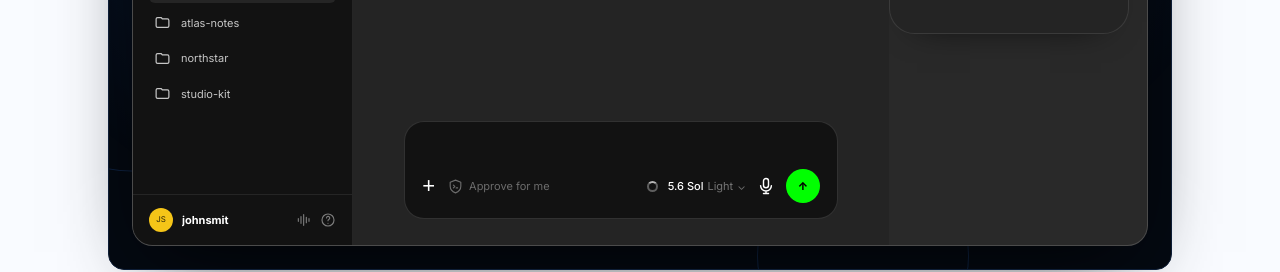
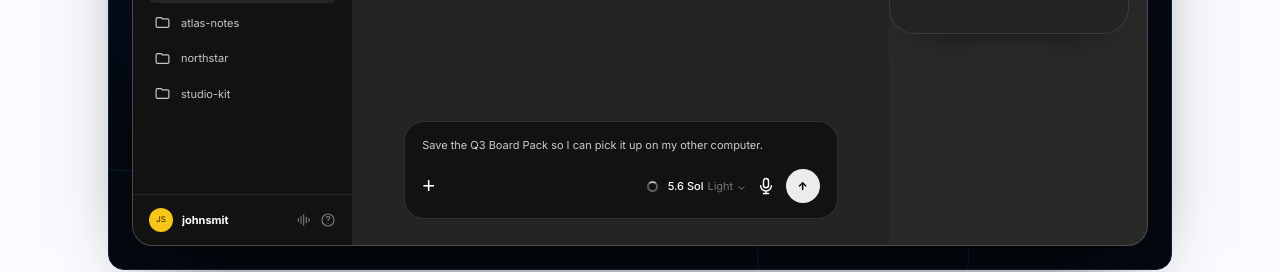
Before and after one commit to areia-ai/goodfolder, a Next.js app in the folder apps/web/: page / in a window 1280 px wide. Shown: the part 4560-4832 px from the top of the page. Built offline with nearby package versions, Linux system fonts and the light colour scheme.

Commit message:
Match handoff Codex composer

```diff
--- a/apps/web/app/globals.css
+++ b/apps/web/app/globals.css
@@ -1699,7 +1699,7 @@ img, svg { max-width: 100%; }
 @keyframes gf-demo-check { 0%, 25% { opacity: 0; transform: translateX(-8px); } 29%, 100% { opacity: 1; transform: translateX(0); } }
 .gf-demo-codex__checks svg { width: 13px; height: 13px; color: var(--gf-blue); flex: none; }
 .gf-demo-codex__composer { display: flex; width: min(100%, 650px); min-height: clamp(58px, 8vw, 98px); flex-direction: column; gap: clamp(7px, 1vw, 12px); margin-top: auto; border: 1px solid color-mix(in srgb, var(--gf-white) 13%, transparent); border-radius: clamp(12px, 1.6vw, 20px); padding: clamp(9px, 1.2vw, 15px) clamp(10px, 1.4vw, 17px); background: color-mix(in srgb, var(--gf-white) 7%, var(--gf-black)); color: color-mix(in srgb, var(--gf-white) 38%, transparent); font-size: clamp(7px, .9vw, 11px); }
-.gf-demo-codex__typed { display: block; min-width: 0; overflow: hidden; color: color-mix(in srgb, var(--gf-white) 78%, transparent); white-space: nowrap; clip-path: inset(0 100% 0 0); animation: gf-demo-codex-type var(--gf-demo-time) steps(62, end) infinite; }
+.gf-demo-codex__typed { display: block; min-width: 0; overflow: hidden; color: color-mix(in srgb, var(--gf-white) 78%, transparent); white-space: nowrap; }
 @keyframes gf-demo-codex-type { 0% { clip-path: inset(0 100% 0 0); opacity: 1; } 6.2% { clip-path: inset(0 0 0 0); opacity: 1; } 7.7%, 100% { clip-path: inset(0 0 0 0); opacity: 0; } }
 .gf-demo-codex__composer-controls,
 .gf-demo-codex__composer-left,
@@ -1708,19 +1708,16 @@ img, svg { max-width: 100%; }
 .gf-demo-codex__composer-left { min-width: 0; gap: clamp(7px, 1vw, 12px); }
 .gf-demo-codex__composer-right { flex: none; gap: clamp(6px, .8vw, 10px); }
 .gf-demo-codex__add { color: var(--gf-white); font: 300 clamp(14px, 1.8vw, 22px)/1 sans-serif; font-style: normal; }
-.gf-demo-codex__approval { display: inline-flex; min-width: 0; align-items: center; gap: 5px; white-space: nowrap; }
-.gf-demo-codex__approval svg { width: clamp(12px, 1.4vw, 17px); height: clamp(12px, 1.4vw, 17px); fill: none; stroke: currentColor; stroke-width: 1.6; stroke-linecap: round; stroke-linejoin: round; }
 .gf-demo-codex__model-dot { width: clamp(7px, .9vw, 11px); aspect-ratio: 1; border: 2px solid color-mix(in srgb, var(--gf-white) 32%, transparent); border-top-color: color-mix(in srgb, var(--gf-white) 70%, transparent); border-radius: 50%; }
 .gf-demo-codex__model { display: inline-flex; align-items: baseline; gap: 4px; white-space: nowrap; }
 .gf-demo-codex__model b { color: var(--gf-white); font-weight: 500; }
 .gf-demo-codex__model small { color: color-mix(in srgb, var(--gf-white) 42%, transparent); font-size: inherit; }
 .gf-demo-codex__model em { font-style: normal; }
 .gf-demo-codex__mic { width: clamp(13px, 1.6vw, 20px); height: clamp(13px, 1.6vw, 20px); fill: none; stroke: var(--gf-white); stroke-width: 1.7; stroke-linecap: round; }
-.gf-demo-codex__send { display: grid; width: clamp(20px, 2.8vw, 34px); aspect-ratio: 1; place-items: center; border-radius: 50%; background: color-mix(in srgb, var(--gf-white) 72%, transparent); color: var(--gf-black); font-style: normal; font-weight: 800; animation: gf-demo-codex-send var(--gf-demo-time) ease infinite; }
+.gf-demo-codex__send { display: grid; width: clamp(20px, 2.8vw, 34px); aspect-ratio: 1; place-items: center; border-radius: 50%; background: color-mix(in srgb, var(--gf-white) 92%, transparent); color: var(--gf-black); font-style: normal; font-weight: 800; }
 .gf-demo-codex__send-arrow,
 .gf-demo-codex__send-stop { grid-area: 1 / 1; }
-.gf-demo-codex__send-arrow { animation: gf-demo-codex-send-arrow var(--gf-demo-time) step-end infinite; }
-.gf-demo-codex__send-stop { width: 35%; aspect-ratio: 1; border-radius: 2px; background: currentColor; opacity: 0; animation: gf-demo-codex-send-stop var(--gf-demo-time) step-end infinite; }
+.gf-demo-codex__send-arrow { opacity: 1; }
 @keyframes gf-demo-codex-send { 0%, 7% { transform: scale(1); } 8.5% { transform: scale(.82); background: var(--gf-blue); } 10%, 100% { transform: scale(1); } }
 @keyframes gf-demo-codex-send-arrow { 0%, 13%, 25%, 100% { opacity: 1; } 14%, 24% { opacity: 0; } }
 @keyframes gf-demo-codex-send-stop { 0%, 13%, 25%, 100% { opacity: 0; } 14%, 24% { opacity: 1; } }
--- a/apps/web/components/hero-agent-demo.tsx
+++ b/apps/web/components/hero-agent-demo.tsx
@@ -115,16 +115,12 @@ function CodexWindow() {
             <div className="gf-demo-codex__composer-controls">
               <div className="gf-demo-codex__composer-left">
                 <i className="gf-demo-codex__add">+</i>
-                <span className="gf-demo-codex__approval">
-                  <svg viewBox="0 0 24 24" aria-hidden="true"><path d="M12 3 4.5 6v5.6c0 4.4 2.8 7.5 7.5 9.4 4.7-1.9 7.5-5 7.5-9.4V6L12 3Z"/><path d="m9 10 2 2-2 2m4 0h2"/></svg>
-                  Approve for me
-                </span>
               </div>
               <div className="gf-demo-codex__composer-right">
                 <span className="gf-demo-codex__model-dot" />
                 <span className="gf-demo-codex__model"><b>5.6 Sol</b><small>Light</small><em>⌄</em></span>
                 <svg className="gf-demo-codex__mic" viewBox="0 0 24 24" aria-hidden="true"><rect x="9" y="3" width="6" height="11" rx="3"/><path d="M5.5 11.5a6.5 6.5 0 0 0 13 0M12 18v3m-3 0h6"/></svg>
-                <i className="gf-demo-codex__send"><span className="gf-demo-codex__send-arrow">↑</span><span className="gf-demo-codex__send-stop" /></i>
+                <i className="gf-demo-codex__send"><span className="gf-demo-codex__send-arrow">↑</span></i>
               </div>
             </div>
           </div>
```
